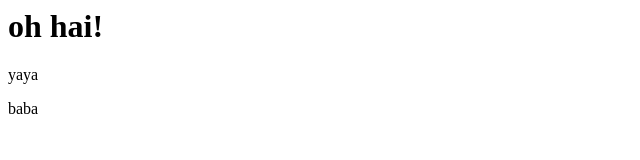
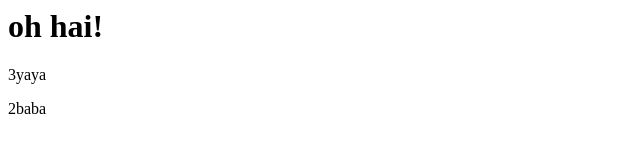
Before and after one commit to HackerJAMS/test-node-deploy, a website: page client/index.html in a window 1280 px wide. Shown: the full height of the page, 0-640 px from the left. Drawn offline with Linux system fonts and the light colour scheme.

Commit message:
(test) test deployment to d.o. using deployhq

```diff
--- a/client/index.html
+++ b/client/index.html
@@ -1,3 +1,3 @@
 <h1>oh hai!</h1>
-<p>yaya</p>
-<p>baba</p>
+<p>3yaya</p>
+<p>2baba</p>
```
